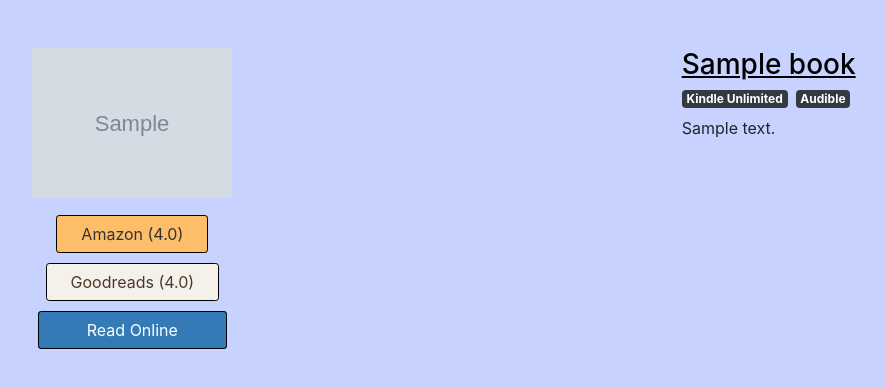
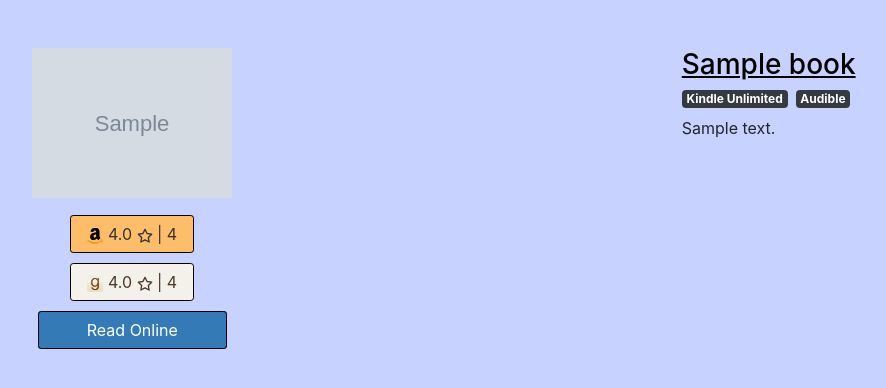
Before and after one commit to krishnanunnir/progressionmaster, a Django app: page /books/ in a window 1280 px wide. Shown: the top 388 px of the page, without its empty margins (196-1082 px from the left). Run offline with Django 3.2, Linux system fonts and the light colour scheme; tables that the repository leaves empty hold one stand-in row (values such as "Sample post"); grey boxes marked "Sample" are stand-in pictures.

Commit message:
added ratings count

```diff
--- a/books/helpers.py
+++ b/books/helpers.py
@@ -66,6 +66,7 @@ def parseAmazonDetails(url: string):
         "amazon_link": webpage.url.rsplit("/", 1)[0],
         "amazon_rating": rating,
         "has_kindle_unlimited": has_kindle_unlimited,
+        "amazon_rating_count": int(ratings_count.replace(",", "")),
         "has_audiobook": has_audiobook,
         "cover_image_url": cover_image_url,
     }
@@ -144,6 +145,7 @@ def parseGoodreadsSeriesDetail(url: string, series):
                     if book.get("bookUrl")
                     else None
                 )
+                book_instance["goodreads_rating_count"] = book.get("ratingsCount", None)
                 books_list.append(book_instance)
 
     except Exception as ex:
--- a/books/models.py
+++ b/books/models.py
@@ -23,7 +23,9 @@ class Book(models.Model):
     goodreads_link = models.URLField(null=True, blank=True)
     read_online_link = models.URLField(null=True, blank=True)
     amazon_rating = models.FloatField(null=True, blank=True)
+    amazon_rating_count = models.IntegerField(null=True, blank=True)
     goodreads_rating = models.FloatField(null=True, blank=True)
+    goodreads_rating_count = models.IntegerField(null=True, blank=True)
     has_audiobook = models.BooleanField(null=True, blank=True)
     has_kindle_unlimited = models.BooleanField(null=True, blank=True)
     cover_image_url = models.URLField(null=True, blank=True)
--- a/books/static/css/books.css
+++ b/books/static/css/books.css
@@ -30,3 +30,10 @@
 .name-series-hyperlink:hover {
   color: black;
 }
+
+.amazon-hyperlink:hover {
+  text-decoration: none;
+}
+.goodreads-hyperlink:hover {
+  text-decoration: none;
+}
--- a/books/templates/_book.html
+++ b/books/templates/_book.html
@@ -9,18 +9,18 @@
                 </div>
                 <div class="d-flex flex-row mt-4 justify-content-center align-items-center">
                     {% if book.amazon_link %}
-                        <a href="{{book.amazon_link}}">
-                            <span class="amazon-button px-4">
-                                Amazon ({{book.amazon_rating}})
+                        <a href="{{book.amazon_link}}" class="amazon-hyperlink">
+                            <span class="amazon-button px-3">
+                                <img width="16" src="{%static 'image/amazon.svg'%}">  {{book.amazon_rating}} <img width="16" src="{%static 'image/star-amazon.svg'%}">   | {{book.amazon_rating_count}}
                             </span>
                         </a>
                     {% endif %}
                 </div>
                 <div class="d-flex flex-row mt-4 justify-content-center align-items-center">
                     {% if book.goodreads_link %}
-                        <a href="{{book.goodreads_link}}">
-                            <span class="goodreads-button px-4">
-                                Goodreads ({{book.goodreads_rating}})
+                        <a href="{{book.goodreads_link}}" class="goodreads-hyperlink">
+                            <span class="goodreads-button px-3">
+                                <img width="16" src="{%static 'image/goodreads.svg'%}"> {{book.goodreads_rating}} <img width="16" src="{%static 'image/star-goodreads.svg'%}"> | {{book.goodreads_rating_count}}
                             </span>
                         </a>
                     {% endif %}
```
Also changed, not shown: books/admin.py (+8 -3 lines), books/migrations/0006_book_amazon_rating_count_book_goodreads_rating_count.py (added), books/static/image/amazon.svg (added), books/static/image/goodreads.svg (added), books/static/image/star-amazon.svg (added), books/static/image/star-goodreads.svg (added). Lines whose indentation alone changed are shown as unchanged.
